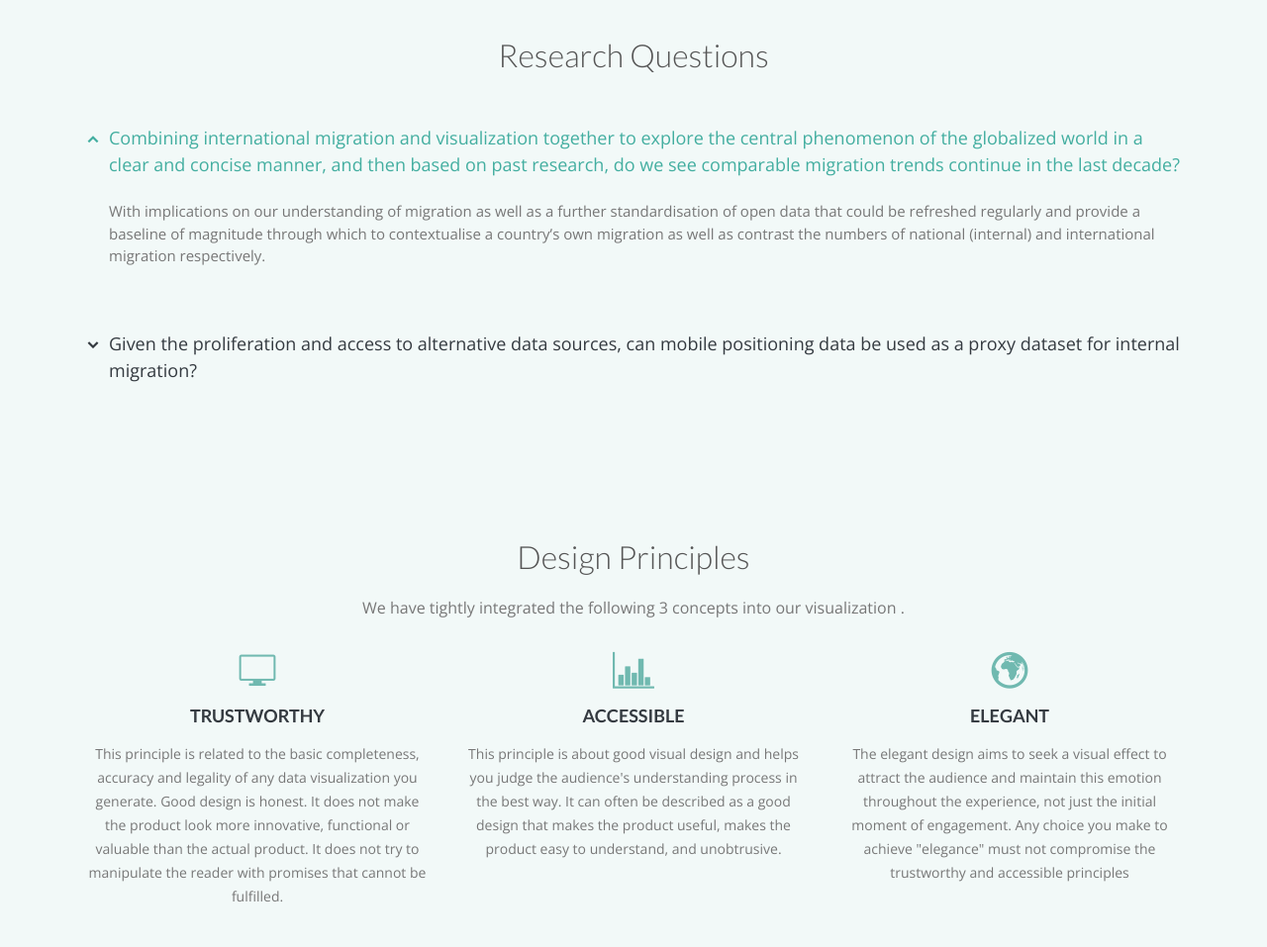
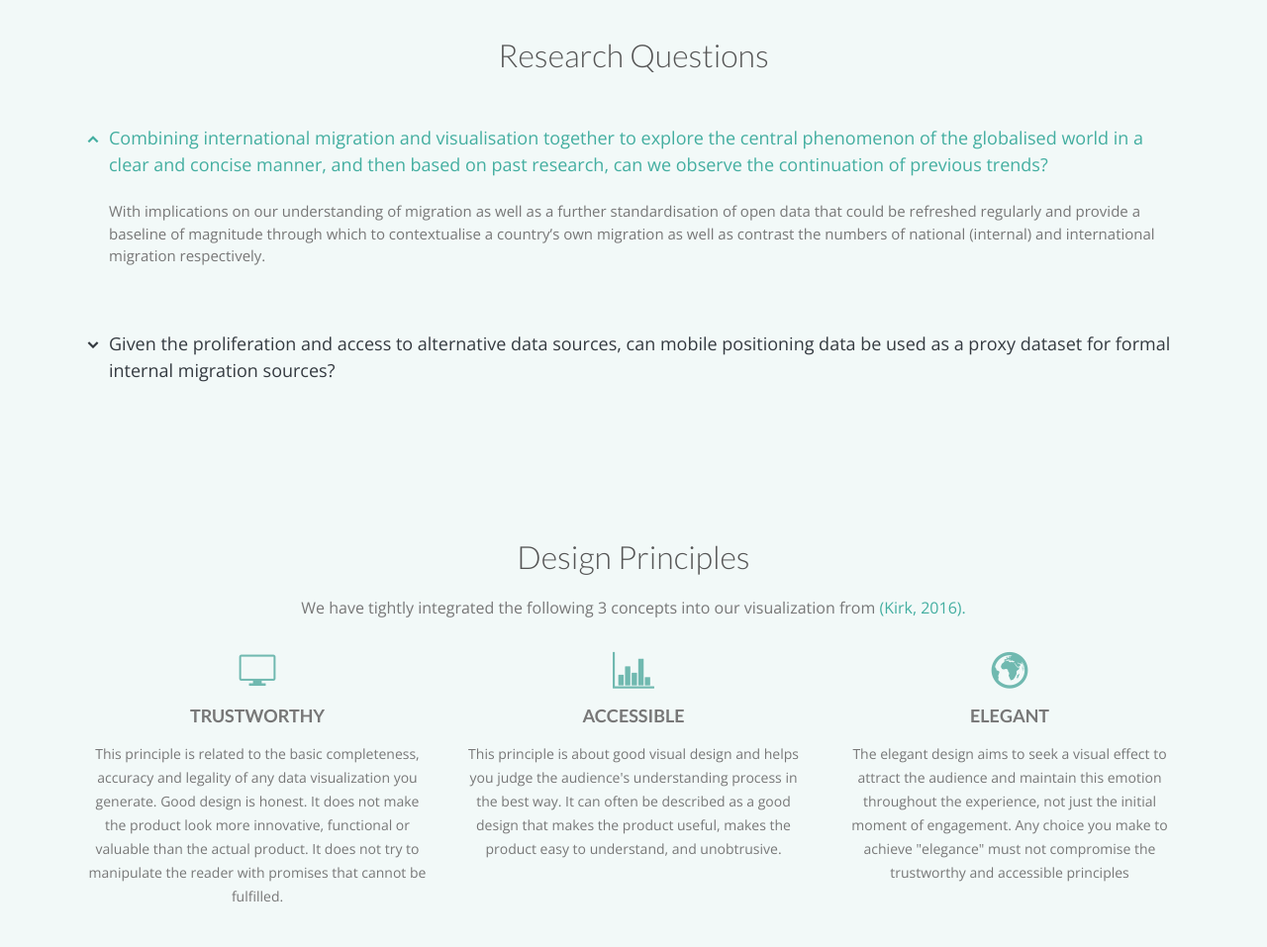
Before and after one commit to antoniosfiala/UCL_Visualisation_Population_Flow, a plain HTML site: page Website/index.html in a window 1280 px wide. Shown: the part 1340-2297 px from the top of the page at 99% size. Drawn offline with nearby package versions, Linux system fonts and the light colour scheme.

Commit message:
Final updates

```diff
--- a/Website/index.html
+++ b/Website/index.html
@@ -126,10 +126,8 @@
 
           <li>
             <a data-toggle="collapse" class="" href="#faq1">
-              Combining international migration and visualization together to explore the central
-              phenomenon of the globalized world in a clear and concise manner, and then based on past research, do we
-              see comparable migration trends
-              continue in the last decade?
+              Combining international migration and visualisation together to explore the central
+              phenomenon of the globalised world in a clear and concise manner, and then based on past research, can we observe the continuation of previous trends?
               <i class="icofont-simple-up"></i></a>
             <div id="faq1" class="collapse show" data-parent=".faq-list">
               <p><br>
@@ -144,12 +142,12 @@
           <br>
           <li>
             <a data-toggle="collapse" href="#faq2" class="collapsed">Given the proliferation and access to alternative
-              data sources, can mobile positioning data be used as a proxy dataset for internal migration? <i
+              data sources, can mobile positioning data be used as a proxy dataset for formal internal migration sources? <i
                 class="icofont-simple-up"></i></a>
             <div id="faq2" class="collapse" data-parent=".faq-list">
 
               <p><br>
-                This question is divided into two sub questions:
+                This question is divided into two parts:
               </p>
 
 
@@ -185,13 +183,13 @@
 
         <div class="section-title">
           <h2>Design Principles</h2>
-          <p>We have tightly integrated the following 3 concepts into our visualization .</p>
+          <p>We have tightly integrated the following 3 concepts into our visualization from <a href = "https://books.google.co.uk/books?hl=en&lr=&id=wNpsDAAAQBAJ&oi=fnd&pg=PP1&dq=Andy+Kirk+data+visualisation&ots=AFy13oEc84&sig=U9Y07EAdMmpYQjmBvz8LScXWMsU#v=onepage&q=Andy%20Kirk%20data%20visualisation&f=false">(Kirk, 2016).<a/></p>
         </div>
 
         <div class="row">
           <div class="col-lg-4 col-md-6 icon-box">
             <div class="icon"><i class="icofont-computer"></i></div>
-            <h4 class="title"><a href="">TRUSTWORTHY</a></h4>
+            <h4 class="title">TRUSTWORTHY</h4>
             <p class="description">This principle is related to the basic completeness, accuracy and legality of any
               data visualization you generate.
               Good design is honest. It does not make the product look more innovative, functional or valuable than the
@@ -200,7 +198,7 @@
           </div>
           <div class="col-lg-4 col-md-6 icon-box">
             <div class="icon"><i class="icofont-chart-bar-graph"></i></div>
-            <h4 class="title"><a href="">ACCESSIBLE</a></h4>
+            <h4 class="title">ACCESSIBLE</h4>
             <p class="description">This principle is about good visual design and helps you judge the audience's
               understanding process in the best way.
               It can often be described as a good design that makes the product useful, makes the product easy to
@@ -208,7 +206,7 @@
           </div>
           <div class="col-lg-4 col-md-6 icon-box">
             <div class="icon"><i class="icofont-earth"></i></div>
-            <h4 class="title"><a href="">ELEGANT</a></h4>
+            <h4 class="title">ELEGANT</h4>
             <p class="description">The elegant design aims to seek a visual effect to attract the audience and maintain
               this emotion throughout the experience,
               not just the initial moment of engagement. Any choice you make to achieve "elegance" must not compromise
```
Also changed, not shown: 1 other file.
